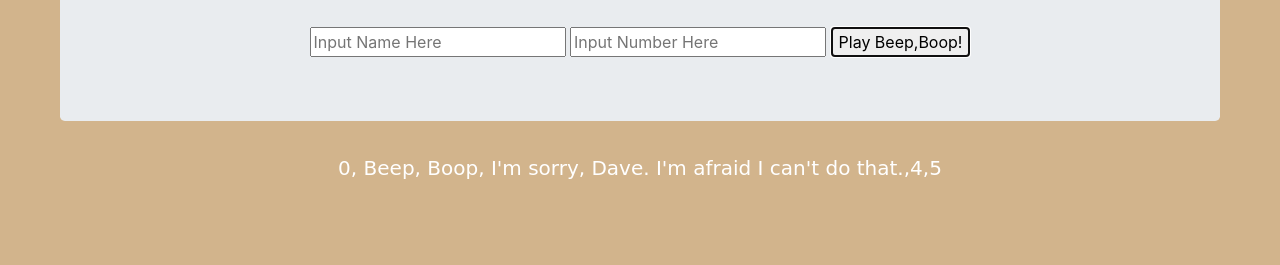
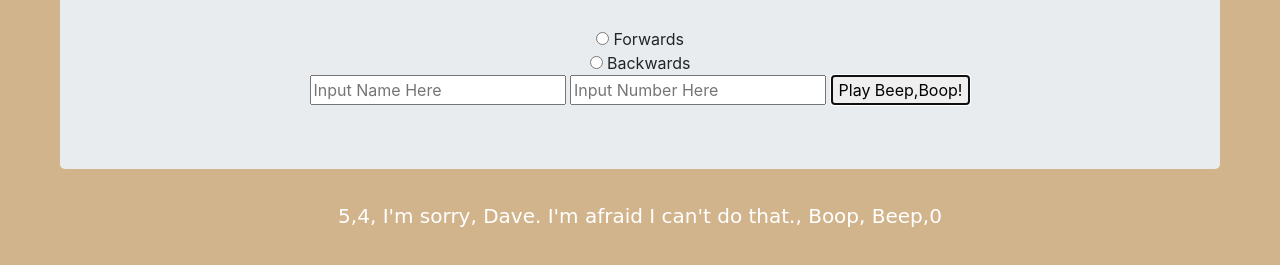
Before and after one commit to marcusjensen15/week-3-project, a plain HTML site: page index.html in a window 1280 px wide. Both pictures are taken after typing "Sample", "5" into the empty fields and a click on the button "Play Beep,Boop!". Shown: the part 165-430 px from the top of the page. Drawn offline with nearby package versions, Linux system fonts and the light colour scheme.

Commit message:
Now has option to display result forwards or backwards

```diff
--- a/index.html
+++ b/index.html
@@ -16,6 +16,8 @@
       <h1>Beep, Boop Game!</h1>
       <form class="form" action="index.html" method="post">
         <div class="button-and-input">
+          <input type="radio" id="forwards" name="for-back" value="forwards"> Forwards<br>
+          <input type="radio" id="backwards" name="for-back" value="backwards"> Backwards<br>
           <input type="text" id="userNameInput" placeholder="Input Name Here" name="userNameInput">
           <input type="number" id="userInput" placeholder="Input Number Here" name="userInput">
           <button type="submit" name="button">Play Beep,Boop!</button>
--- a/js/scripts.js
+++ b/js/scripts.js
@@ -7,10 +7,8 @@ var nameResult;
 function nameCheck(input){
   if(input % 3 === 0){
     var name = userName;
-    console.log(name);
   }else {
     name = " Dave";
-    console.log(name);
   }
   return name;
 };
@@ -28,6 +26,13 @@ function beepBoop(userInput){
   };
 };
 
+function flip(){
+  if (document.getElementById("forwards").checked){
+    return outputArray;
+  }else
+    return outputArray.reverse();
+};
+
 //User Logic
 $(document).ready(function(){
   $("form").submit(function(event){
@@ -37,8 +42,8 @@ $(document).ready(function(){
      userInput = parseInt($("#userInput").val());
      nameResult = nameCheck(userInput);
     $("#output-container").hide();
-
     beepBoop(userInput);
+    outputArray = flip();
     $("#output").text(outputArray);
     $("#output-container").slideDown("slow");
     $('#userInput').val('');
@@ -46,7 +51,3 @@ $(document).ready(function(){
 
   });
 });
-
-// Flipping result backwards:
-//
-// Radio Button: if checked evaluate the outputArray backwards.
```
